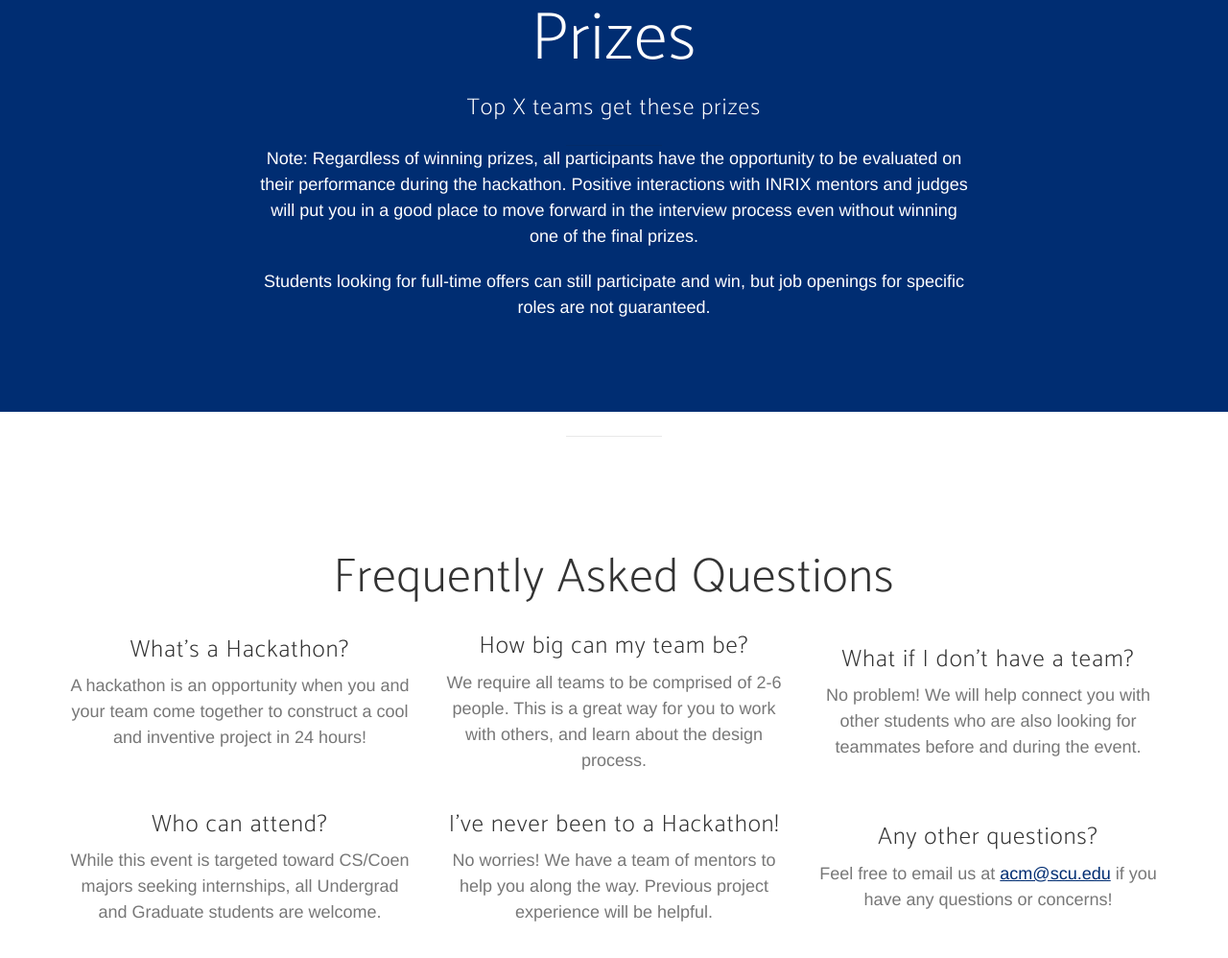
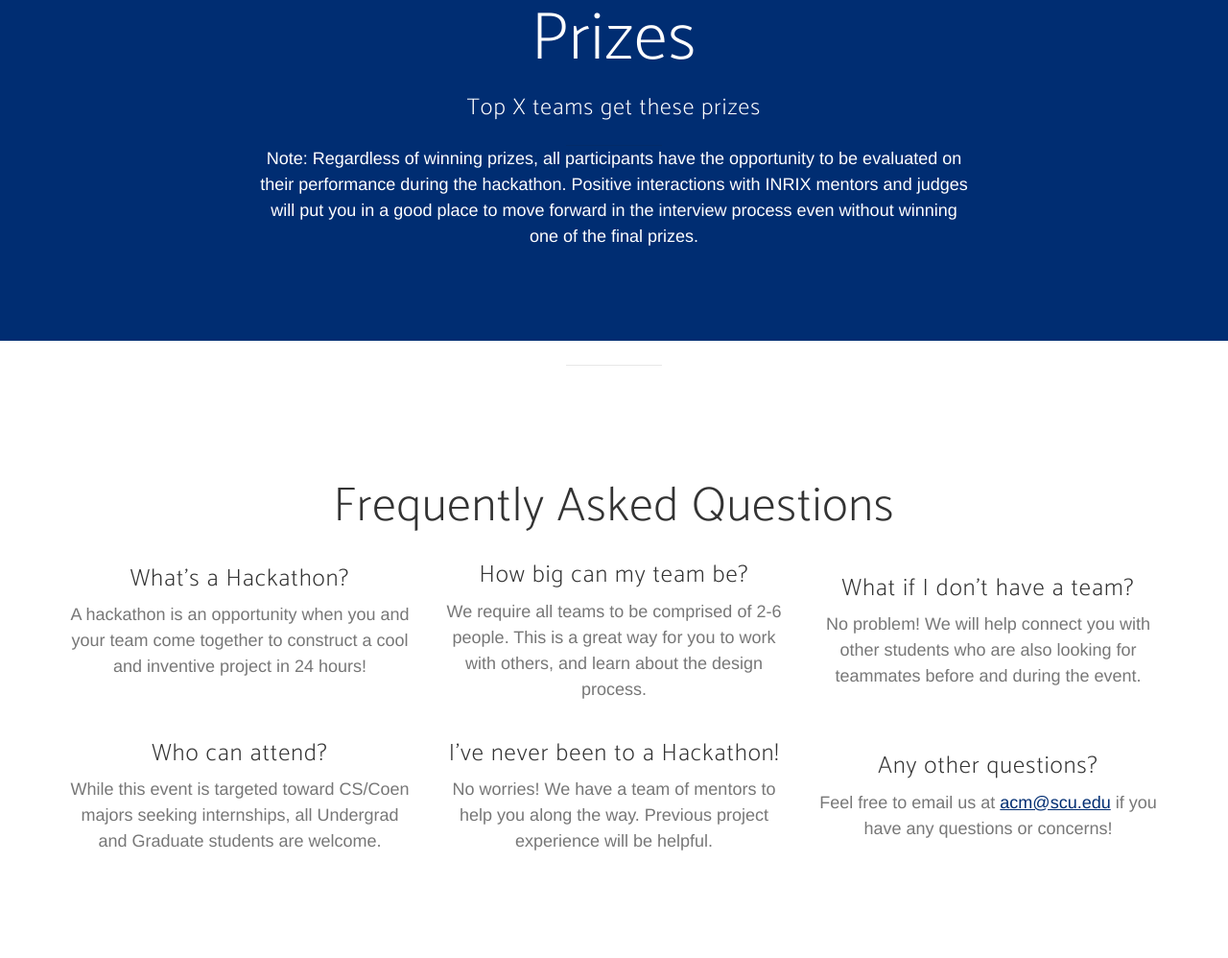
Before and after one commit to SantaClaraUniversityACM/AWS-hack-website, a plain HTML site: page index.html in a window 1280 px wide. Shown: the part 4015-5013 px from the top of the page at 96% size. Drawn offline with nearby package versions, Linux system fonts and the light colour scheme; a web font is replaced by a local one.

Commit message:
test change

```diff
--- a/index.html
+++ b/index.html
@@ -302,8 +302,6 @@
 						their performance during the hackathon. Positive interactions with INRIX mentors and judges will
 						put you in a good place to move forward in the interview process even without winning one of the
 						final prizes.</p>
-					<p>Students looking for full-time offers can still participate and win, but job openings for
-						specific roles are not guaranteed.</p>
 				</div>
 			</div>
 		</div>
```
